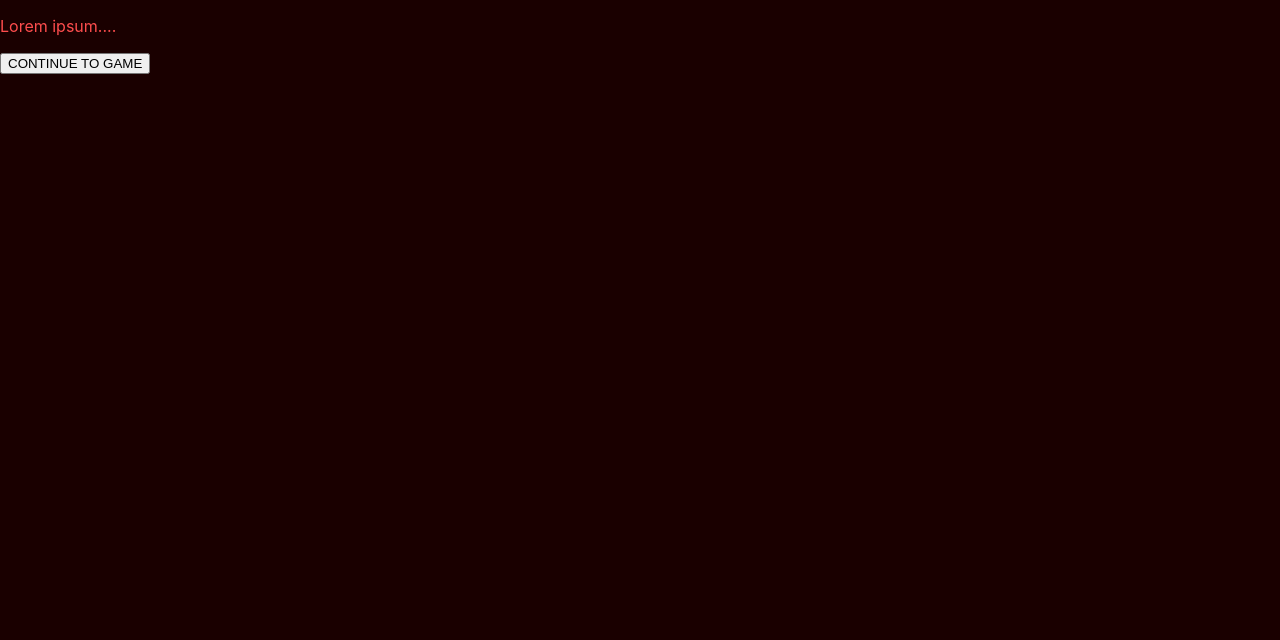
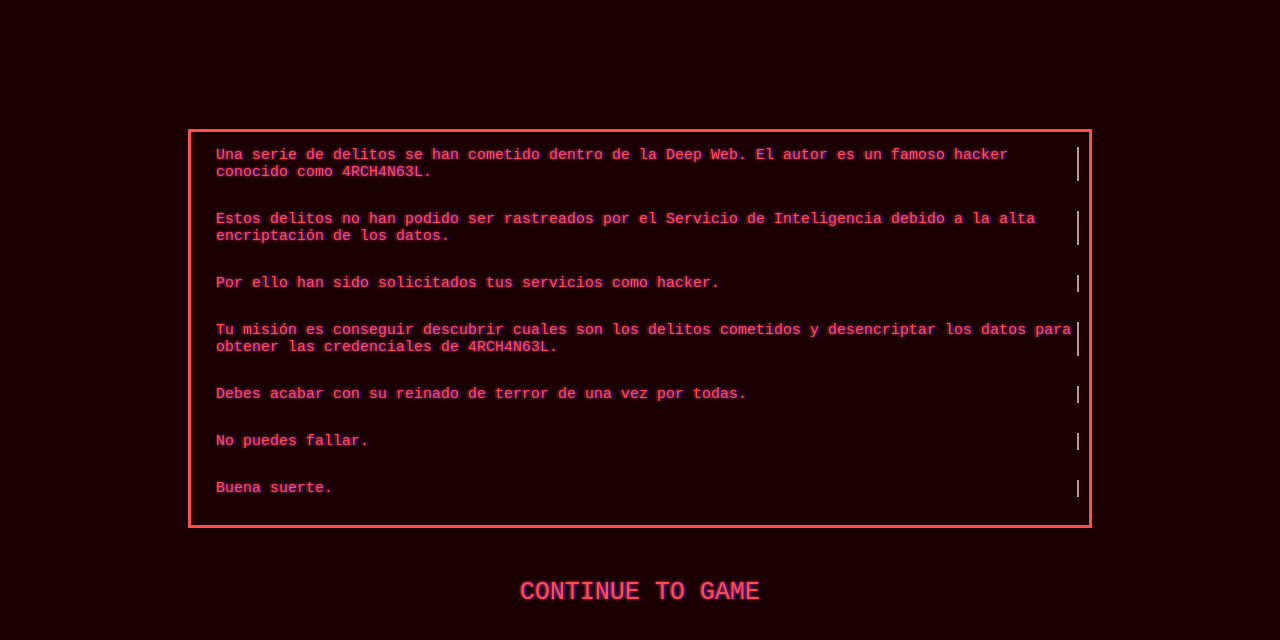
Before and after one commit to mimigargon/Proyecto-Maligno-, a React (Create React App) app: page /game-info in a window 1280 px wide. Shown: the top 640 px of the page. Built offline with nearby package versions, Linux system fonts and the light colour scheme.

Commit message:
Home, Info, Login, and Main code and style started

```diff
--- a/src/Components/Home/Home.jsx
+++ b/src/Components/Home/Home.jsx
@@ -1,5 +1,6 @@
-import React from 'react'
-import { Link } from 'react-router-dom'
+import React from 'react';
+import { Link } from 'react-router-dom';
+import "./Home.scss";
 
 const Home = () => {
   return (
--- a/src/Components/Home/Home.scss
+++ b/src/Components/Home/Home.scss
@@ -0,0 +1,20 @@
+
+
+h1 {
+    font-family: monospace;
+    font-size: 50px;
+    color: #ff4d4d;
+    animation: textShadow 1.6s infinite;
+    display: flex;
+    flex-direction: row;
+    align-items: center;
+    align-content: center;
+    justify-content: space-around;
+
+    animation: shake 600ms ease-in-out infinite alternate;
+    text-shadow: 0 0 .07em,
+        -.2em 0 2em,
+        .2em 0 2em;
+    user-select: none;
+
+}
--- a/src/Components/Info/Info.jsx
+++ b/src/Components/Info/Info.jsx
@@ -1,26 +1,34 @@
 import React from "react";
-import { Link } from "react-router-dom";
 import useTimeout from "../../useTimeOut";
+import "./Info.scss";
 
 function Info() {
-
   return (
     <div className="info-container">
-      <p>Lorem ipsum....</p>
+      <p>
+        Una serie de delitos se han cometido dentro de la Deep Web. El autor es
+        un famoso hacker conocido como 4RCH4N63L.
+      </p>
+      <p>
+        Estos delitos no han podido ser rastreados por el Servicio de
+        Inteligencia debido a la alta encriptación de los datos.
+      </p>
+      <p>Por ello han sido solicitados tus servicios como hacker.</p>
+      <p>
+        Tu misión es conseguir descubrir cuales son los delitos cometidos y
+        desencriptar los datos para obtener las credenciales de 4RCH4N63L.
+      </p>
+      <p>Debes acabar con su reinado de terror de una vez por todas.</p>
+      <p>No puedes fallar.</p>
+      <p> Buena suerte.</p>
 
-        <Link to={"/main"}>
       {useTimeout(() => {
-        const button = document.createElement('button');
-        button.type = 'button';
-        button.innerText = 'CONTINUE TO GAME';
-        button.classList.add('info-btn');
-        document.body.appendChild(button);
-
-    }, 5000)}
-        </Link>
-
-
-      {console.log("setTimeout() Ejemplo...")}
+        const link = document.createElement("a");
+        link.textContent = "CONTINUE TO GAME";
+        link.classList.add("info-btn");
+        link.href = "/main";
+        document.body.appendChild(link);
+      }, 5000)}
     </div>
   );
 }
--- a/src/Components/Info/Info.scss
+++ b/src/Components/Info/Info.scss
@@ -0,0 +1,67 @@
+div {
+    margin-top: 129px;
+}
+
+.info-container {
+    display: flex;
+    border: solid 3px #ff4d4d;
+    animation: boxShadow 1.6s infinite;
+    padding-bottom: 13px;
+    padding-left: 25px;
+    margin-right: 188px;
+    margin-left: 188px;
+    margin-top: 50px;
+    flex-direction: row;
+    align-items: flex-start;
+    align-content: flex-start;
+    justify-content: flex-start;
+    flex-wrap: wrap;
+    font-family: monospace;
+    font-size: 15px;
+    color: #ff4d4d;
+    animation: textShadow 1.6s infinite;
+
+    p {
+        margin-right: 10px;
+        border-right: .15em solid #b996a2;
+        animation: blink 1s steps(1) infinite;
+        width: 0;
+        overflow: hidden;
+        white-space: normal;
+        animation: typing 8s steps(100) 1s 1 normal both, blink 1s steps(1) infinite;
+
+    }
+
+
+
+}
+
+a {
+    display: flex;
+    flex-direction: row;
+    justify-content: space-around;
+    align-items: center;
+    align-content: space-between;
+    flex-wrap: wrap;
+    text-decoration: none;
+    color: #ff4d4d;
+    font-family: monospace;
+    font-size: 25px;
+    margin-top: 50px;
+    animation: textShadow 1.6s infinite;
+}
+
+@keyframes blink {
+    50% {
+        border-color: transparent;
+    }
+}
+
+@keyframes typing {
+    from {
+      width: 0;
+    }
+    to {
+      width: 1000%;
+    }
+  }
--- a/src/Components/Login/Login.jsx
+++ b/src/Components/Login/Login.jsx
@@ -1,8 +1,22 @@
-import React from 'react'
+import React from 'react';
+import "./Login.scss";
 
 const Login = () => {
   return (
-    <div>https://codepen.io/remsrob/pen/ZRyqNx</div>
+    <div>
+    <h1>LOGIN</h1>
+      <form>
+        <label>
+        <span>USERNAME</span>
+        <input type="text" name="username"></input>
+        </label>
+        <label>
+          <span>PASSWORD</span>
+          <input type="text" name="password"></input>
+        </label>
+        <button type="submit">ACCEDER</button>
+      </form>
+    </div>
   )
 }
 
--- a/src/Components/Main/Main.jsx
+++ b/src/Components/Main/Main.jsx
@@ -12,36 +12,7 @@
         <p> - V</p>
   </div>
   <div className="chat ui-box">
-    <div className="chat-sent">
-      <div className='message message-outgoing'>
-        <div className="message-avatar ui-box">V</div>
-        <div className="message-text ui-box">La web de maligno</div>
-      </div>
-      <div className='message message-incoming'>
-        <div className="message-text ui-box">A test of what?</div>
-        <div className="message-avatar ui-box">M</div>
-      </div>
-      <div className='message message-outgoing'>
-        <div className="message-avatar ui-box">V</div>
-        <div className="message-text ui-box">This is just a test.</div>
-      </div>
-      <div className='message message-incoming'>
-        <div className="message-text ui-box">A test of what?</div>
-        <div className="message-avatar ui-box">M</div>
-      </div>
-      <div className='message message-outgoing'>
-        <div className="message-avatar ui-box">V</div>
-        <div className="message-text ui-box">This is just a test.</div>
-      </div>
-      <div className='message message-incoming'>
-        <div className="message-text ui-box">A test of what?</div>
-        <div className="message-avatar ui-box">M</div>
-      </div>
-    </div>
-    <div className="chat-textbox">
-      <textarea className="chat-textarea ui-box crt">
-      </textarea>
-    </div>
+    <input type="text"></input>
   </div>
   <div className="cube ui-box">
   <Link to="/main">Main</Link>
```
Also changed, not shown: 1 other file (tests, documents, lock files or other folders).
